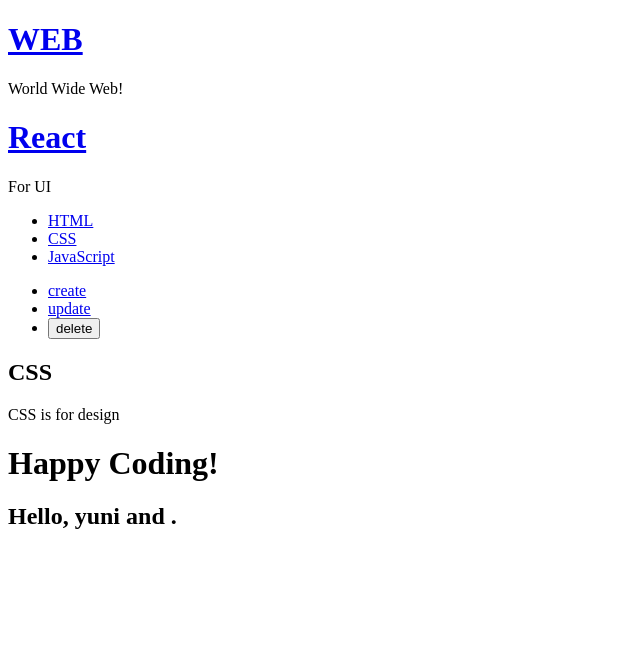
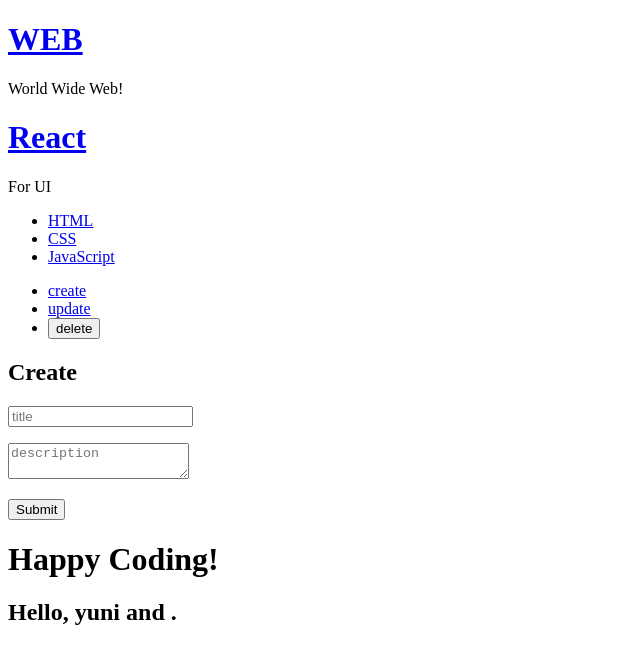
Before and after one commit to yunieom/Study.3-React, a React (Create React App) app: page / in a window 1280 px wide. Shown: the top 664 px of the page, without its empty margins (0-640 px from the left). Built offline with nearby package versions, Linux system fonts and the light colour scheme.

Commit message:
Dec 21, 2020
생활코딩 리액트 33/40

```diff
--- a/src/App.js
+++ b/src/App.js
@@ -15,11 +15,13 @@ import Welcome from './components/Welcome';
 class App extends Component  {
   constructor(props) {
     super(props);
+    // max.contenct_id의 숫자는 contents의 마지막 id 값
+    this.max_content_id = 3;
     this.state = {
-      mode: 'read',
+      mode: 'create',
       selected_content_id:2,
       subject: {title: 'WEB', sub: 'World Wide Web!'},
-      welcome: {title: 'Welcome', desc: 'Hello, React!!'},
+      welcome: {title: 'Welcome', desc: 'Hello, React!!'} ,
       contents:[
         {id:1, title:'HTML', desc: 'HTMl is for information'},
         {id:2, title:'CSS', desc: 'CSS is for design'},
@@ -48,7 +50,19 @@ class App extends Component  {
       }
       _article = <ReadContent title={_title} desc={_desc}></ReadContent>
     } else if (this.state.mode === 'create') {
-      _article = <CreateContent></CreateContent>
+      _article = <CreateContent onSubmit={function(_title, _desc) {
+        // add content to this.state.contents
+        this.max_content_id = this.max_content_id+1;
+        //this.state.contents.push(
+        //  {id:this.max_content_id, title:_title, desc:_desc}
+        //  );
+        var _contents = this.state.contents.concat(
+          {id:this.max_content_id, title:_title, desc:_desc}
+         )
+        this.setState({
+          contents:_contents
+        });
+      }.bind(this)}> </CreateContent>
     }
     return (
     <div className="App">
--- a/src/components/CreateContent.js
+++ b/src/components/CreateContent.js
@@ -6,7 +6,26 @@ class CreateContent extends Component {
       return (
         <article>
           <h2>Create</h2>
-          <form>
+          <form action="/create_process" method="post"
+            onSubmit={function(e) {
+              e.preventDefault();
+              this.props.onSubmit(
+                e.target.title.value,
+                e.target.desc.value
+              );
+              alert('submit!');
+            }.bind(this)}
+          >
+
+            <p>
+              <input type="text" name="title" placeholder="title"></input>
+              </p>
+            <p>
+              <textarea name="desc" placeholder="description"></textarea>
+            </p>
+            <p>
+              <input type="submit"></input>
+            </p>
           </form>
         </article>
       );
```
Also changed, not shown: 2 other files (tests, documents, lock files or other folders).
